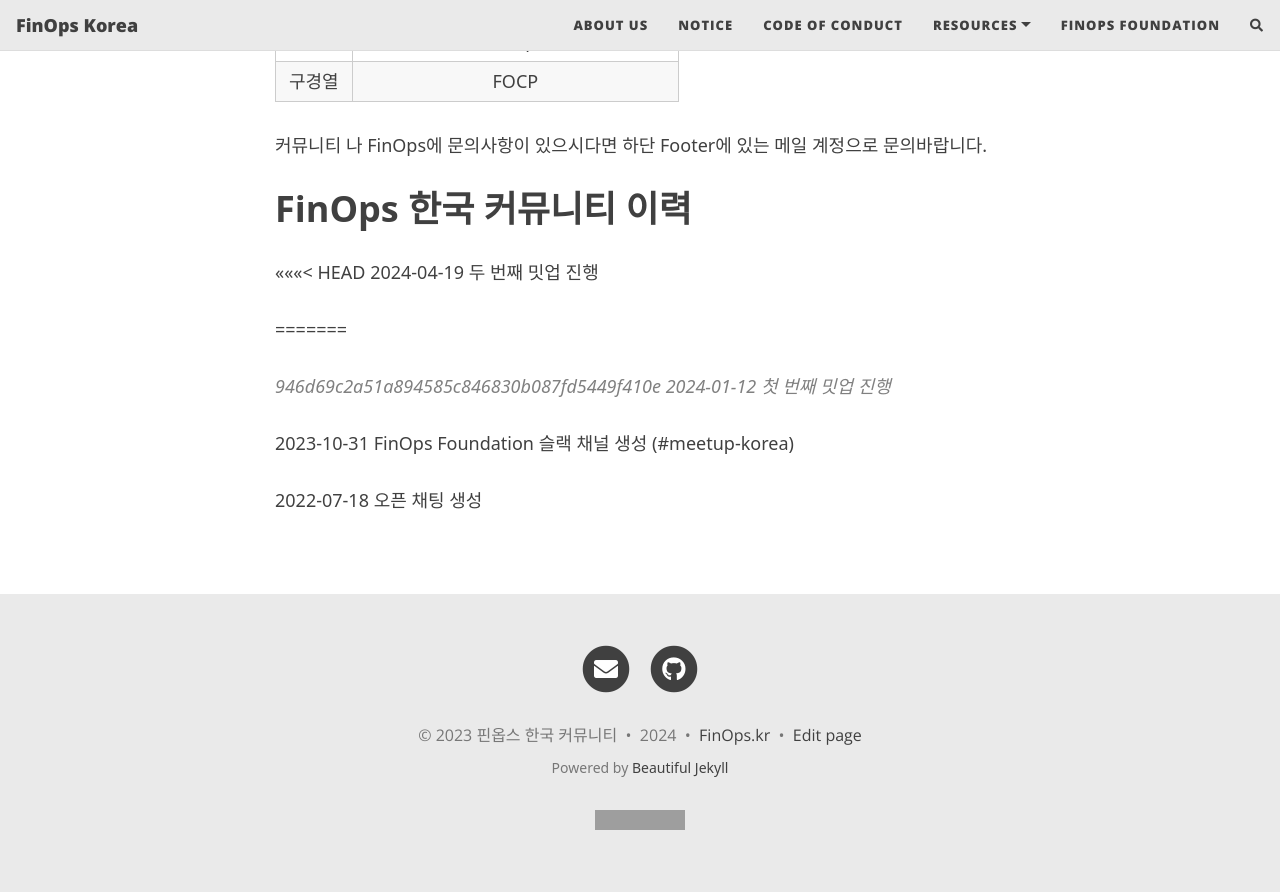
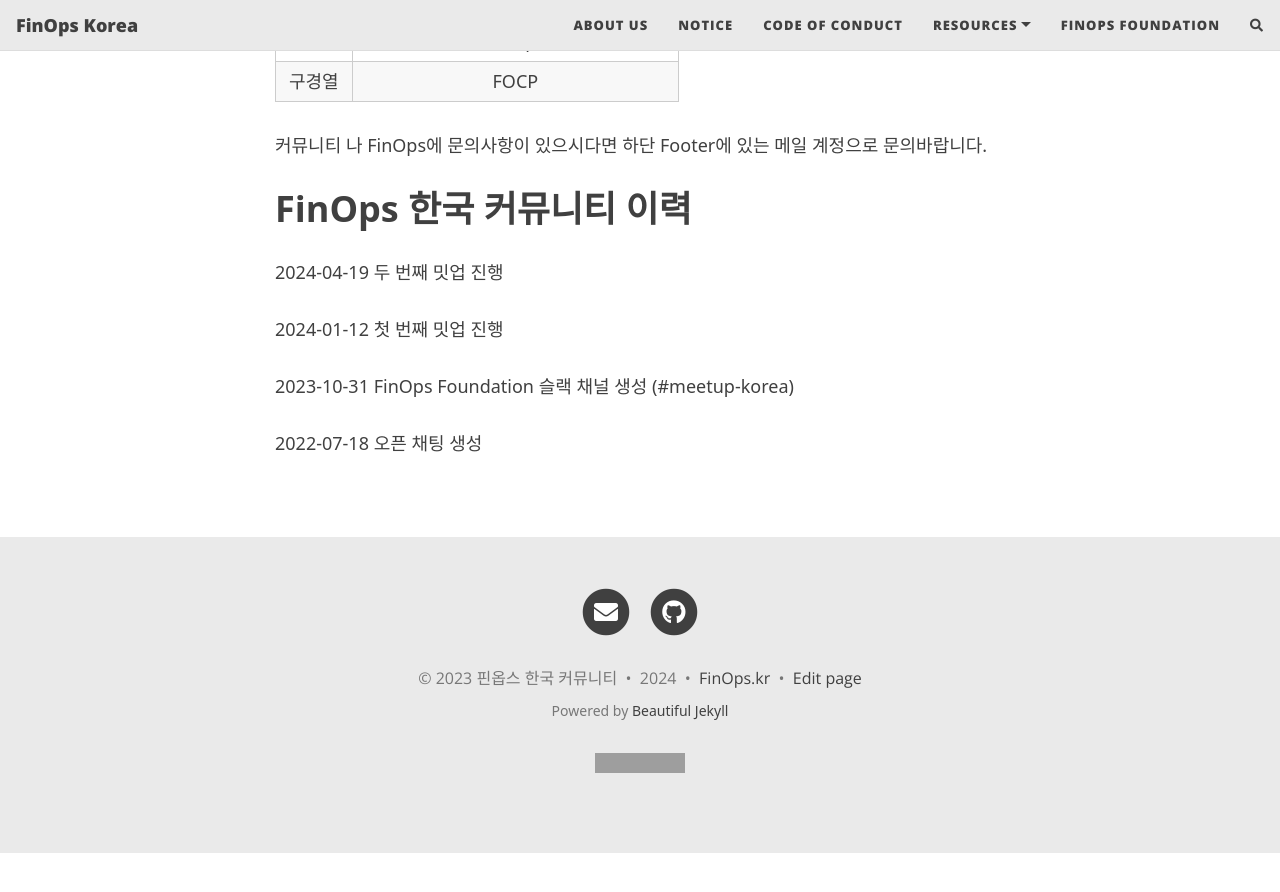
Before and after one commit to FinOpsKR/finopskr.github.io, a Jekyll site: the page built from aboutus.md, in a window 1280 px wide and 900 px high, scrolled down 659 px. Shown: the top 892 px of the window. Built offline with Jekyll 4.4.1, drawn with Linux system fonts in a browser that asks for light colours; nearby versions of some CDN libraries; comment, search, counter and statistics services are not loaded; after the commit the page ends 1512 px from its top, so only the background shows below that; grey boxes are pictures that could not be loaded.

Commit message:
Update aboutus.md

```diff
--- a/aboutus.md
+++ b/aboutus.md
@@ -28,11 +28,8 @@ subtitle:
 
 # FinOps 한국 커뮤니티 이력
 
-<<<<<<< HEAD
 2024-04-19 두 번째 밋업 진행
 
-=======
->>>>>>> 946d69c2a51a894585c846830b087fd5449f410e
 2024-01-12 첫 번째 밋업 진행
 
 2023-10-31 FinOps Foundation 슬랙 채널 생성 (#meetup-korea)
```
